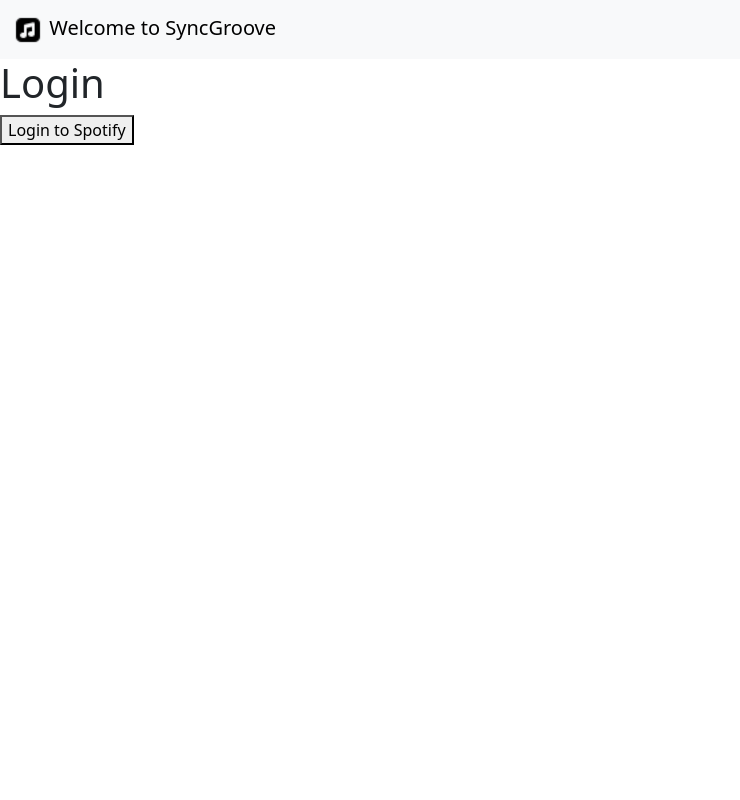
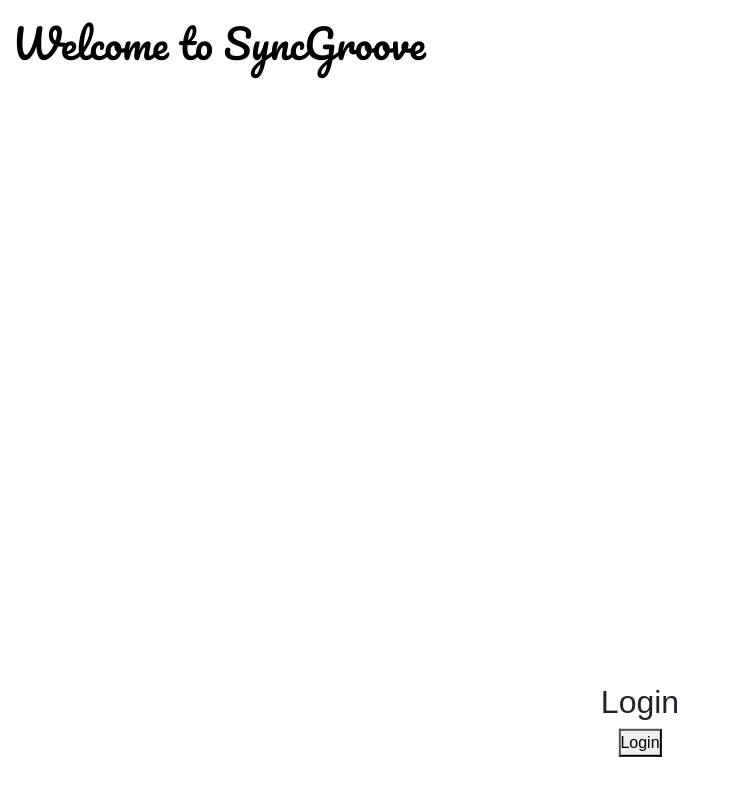
Before and after one commit to koome00/SyncGroove, a Flask app: template app/templates/home.html in a window 1280 px wide. Shown: the whole page, without its empty margins (0-740 px from the left). Run offline with Flask 3, Linux system fonts and the light colour scheme; the template is opened without the code that fills it, so the values that code supplies are empty.

Commit message:
configure html landing page,

```diff
--- /dev/null
+++ b/app/static/css/style.css
@@ -0,0 +1,58 @@
+
+* {
+    margin: 0;
+    padding: 0;
+    box-sizing: border-box;
+    font-family: "Poppins", sans-serif;
+}
+body {
+    margin: 0;
+    display: flex;
+    justify-content: center;
+    min-height: 100vh;
+    padding: 0;
+    /* background: url(../images/wallhaven-l8rx3p_3840x2160.png) no-repeat;*/
+    background-size: cover;
+    background-position: center;
+    height: 100vh;
+    overflow: hidden;
+}
+
+header {
+    position: fixed;
+    top: 0;
+    left: 0;
+    width: 100%;
+    left: 0;
+    padding: 20ox 100px;
+    justify-content: space-between;
+    align-items: center;
+    z-index: 99;
+}
+
+.brand-text {
+    font-family: "Pacifico", sans-serif;
+    font-size: 2em;
+    color: black;
+    user-select: none;
+}
+
+.navbar-opacity {
+    background-color: rgba(255, 255, 255, 0); /* Adjust the alpha value (0.5 in this case) to control opacity */
+  }
+
+.wrapper {
+    text-align: center;
+    margin-top: 20vh; /* Adjust as needed */
+    display: flex;
+    justify-content: center; /* Center horizontally */
+    position: absolute;
+    top: 50%;
+    left: 50%;
+    transform: translate(-50%, -50%);
+    max-width: 600px;
+}
+
+.login {
+    margin-top: 40vh;
+}
--- a/app/templates/base.html
+++ b/app/templates/base.html
@@ -4,28 +4,34 @@
   <meta charset="UTF-8">
   <meta name="viewport" content="width=device-width, initial-scale=1.0">
   <link rel="icon" href="..\static\images\icons8-music-16.png" sizes="16x16">
+  <link rel="stylesheet" href="..\static\css\style.css" >
+  <link rel="stylesheet" href="https://fonts.googleapis.com/css?family=Pacifico">
   <link href="https://cdn.jsdelivr.net/npm/bootstrap@5.3.2/dist/css/bootstrap.min.css" rel="stylesheet" integrity="sha384-T3c6CoIi6uLrA9TneNEoa7RxnatzjcDSCmG1MXxSR1GAsXEV/Dwwykc2MPK8M2HN" crossorigin="anonymous">
   <title>SyncGroove</title>
 </head>
 <body>
-  <nav class="navbar bg-body-tertiary">
+  <header>
+    <nav class="navbar  navbar-opacity">
       <div class="container-fluid">
         <a class="navbar-brand" href="#">
-        <img src="../static/images/icons8-music-24.png" alt="Logo" width="32" height="32" class="d-inline-block align-text-top">
-        Welcome to SyncGroove
+        <!--<img src="../static/images/icons8-music-24.png" alt="Logo" width="32" height="32" class="d-inline-block align-text-top">-->
+          <span class="brand-text">Welcome to SyncGroove</span>
         </a>
         {% block navbar %}
         {% endblock%}
       </div>
     </nav>
-  <section class="facade">
-    {% block facade%}{% endblock%}
-  </section>
-  {% block js%}
-  <script src="../static/test.js" rel="stylesheet"></script>
+  </header>
+
+  {% block page%}
+
   {% endblock%}
+
+
 
   <script src="https://cdn.jsdelivr.net/npm/@popperjs/core@2.11.8/dist/umd/popper.min.js" integrity="sha384-I7E8VVD/ismYTF4hNIPjVp/Zjvgyol6VFvRkX/vR+Vc4jQkC+hVqc2pM8ODewa9r" crossorigin="anonymous"></script>
   <script src="https://cdn.jsdelivr.net/npm/bootstrap@5.3.2/dist/js/bootstrap.min.js" integrity="sha384-BBtl+eGJRgqQAUMxJ7pMwbEyER4l1g+O15P+16Ep7Q9Q+zqX6gSbd85u4mG4QzX+" crossorigin="anonymous"></script>
+  <script type="module" src="https://unpkg.com/ionicons@7.1.0/dist/ionicons/ionicons.esm.js"></script>
+<script nomodule src="https://unpkg.com/ionicons@7.1.0/dist/ionicons/ionicons.js"></script>
 </body>
 </html>
--- a/app/templates/home.html
+++ b/app/templates/home.html
@@ -2,9 +2,14 @@
 {% block navbar %}
 
 {% endblock%}
-{% block facade%}
+
+{% block page%}
 <div class="wrapper">
-    <h1>Login</h1>
+    <div class="form-box login">
+    <h2>Login</h2>
+    <button class="link-button" onclick="window.location.href='{{ url_for('login') }}'">Login</button>
+    </div>
 </div>
-<a href="{{ url_for('login') }}"><button>Login to Spotify</button></a>
+
+
 {% endblock%}
```
Also changed, not shown: app/templates/index.html (+18 -2 lines), 1 other file. Lines whose indentation alone changed are shown as unchanged.
